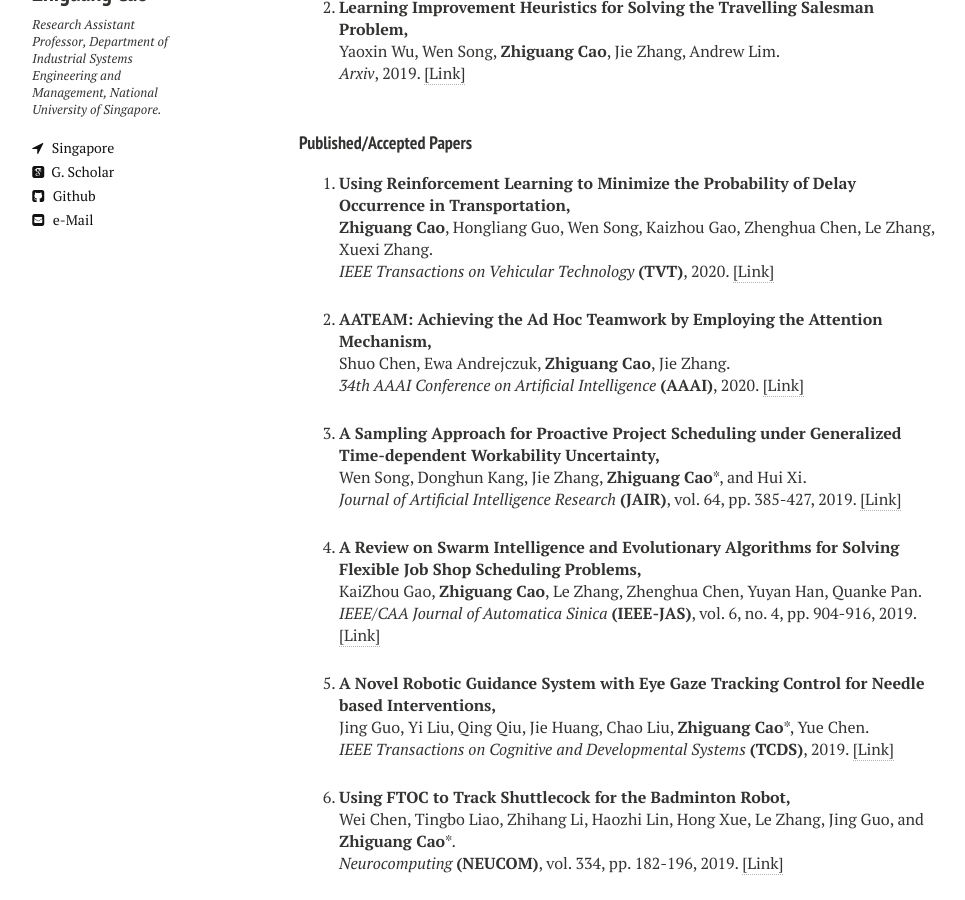
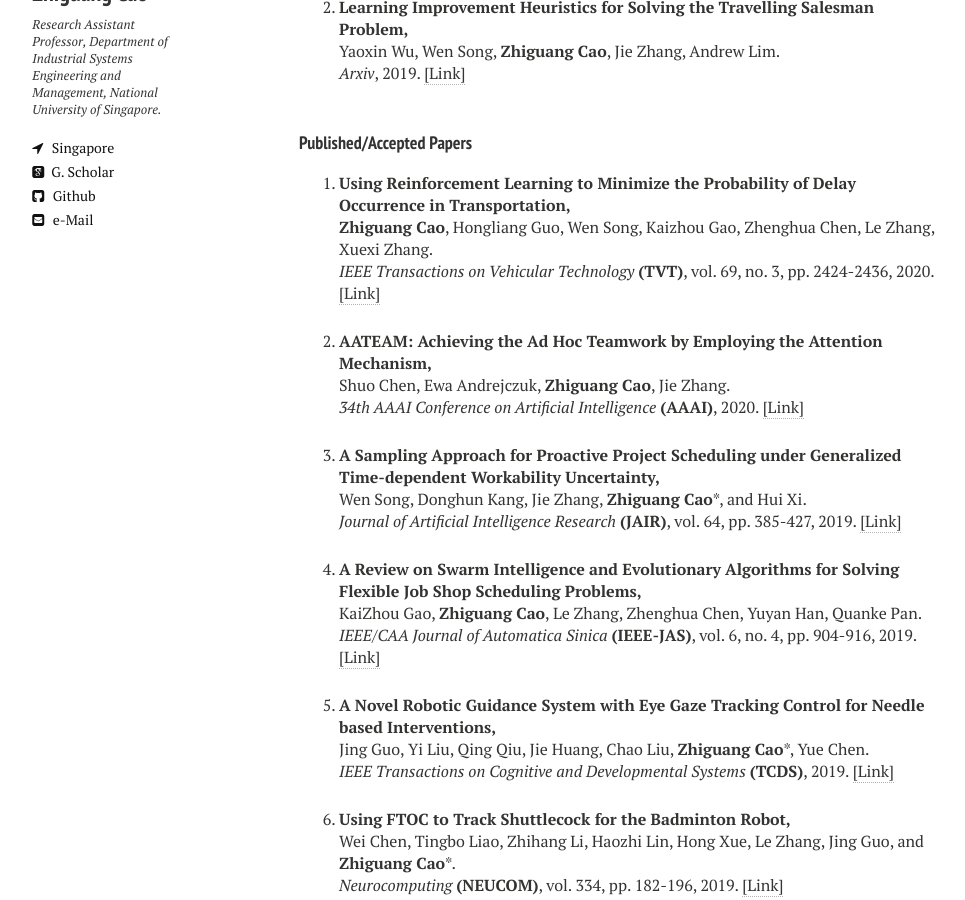
Before and after one commit to zhiguangcaosg/zhiguangcaosg.github.io, a Jekyll site: the page built from publications.md, in a window 1280 px wide and 900 px high, scrolled down 337 px. Shown: the whole window, without its empty margins (21-986 px from the left). Built offline with Jekyll 4.4.1, drawn with Linux system fonts in a browser that asks for light colours; nearby versions of some CDN libraries.

Commit message:
Update publications.html

```diff
--- a/_layouts/publications.html
+++ b/_layouts/publications.html
@@ -120,7 +120,7 @@ div.bibtex pre { font-size: 75%; overflow: auto;  width: 100%; padding: 0em 0em;
 <p>
 <b>Using Reinforcement Learning to Minimize the Probability of Delay Occurrence in Transportation,</b>
 <br><b>Zhiguang Cao</b>, Hongliang Guo, Wen Song, Kaizhou Gao, Zhenghua Chen, Le Zhang, Xuexi Zhang.<br>
-<i>IEEE Transactions on Vehicular Technology</i> <b>(TVT)</b>, 2020. <a href="https://ieeexplore.ieee.org/document/8952783" target="_blank">[Link]</a>
+<i>IEEE Transactions on Vehicular Technology</i> <b>(TVT)</b>, vol. 69, no. 3, pp. 2424-2436, 2020. <a href="https://ieeexplore.ieee.org/document/8952783" target="_blank">[Link]</a>
 </p>
 </li>
 
```
